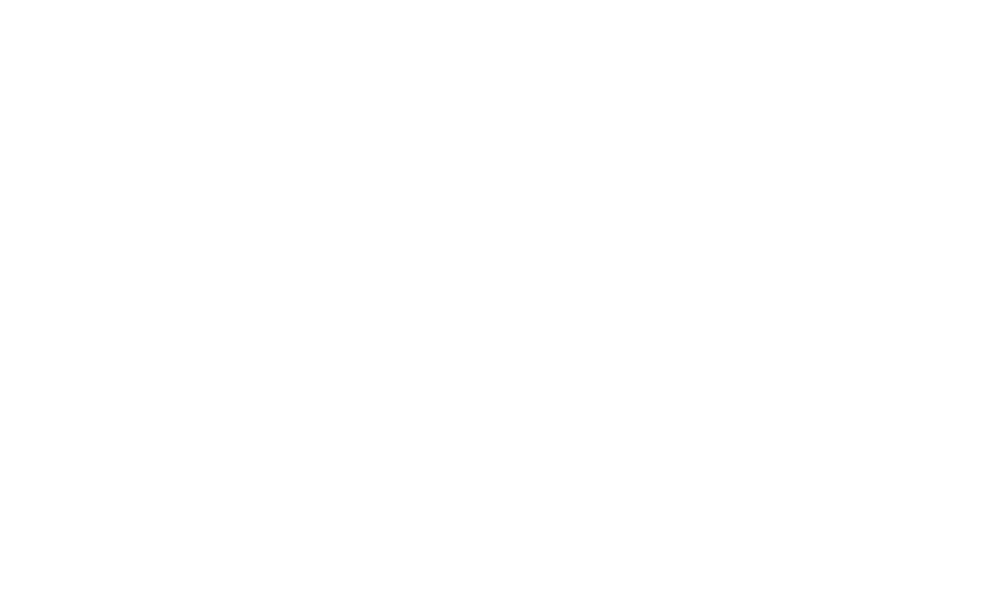
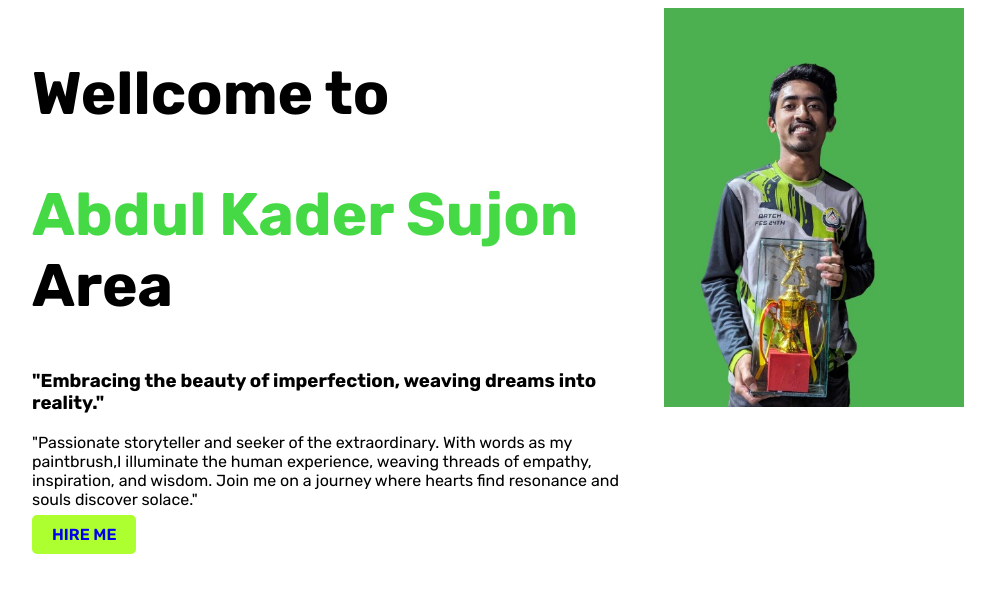
Before and after one commit to mdSUJON7/developer-portfolio, a plain HTML site: page index.html in a window 1280 px wide. Shown: the whole page, without its empty margins (6-1001 px from the left). Drawn offline with Linux system fonts and the light colour scheme.

Commit message:
portfolio

```diff
--- a/index.html
+++ b/index.html
@@ -1,12 +1,34 @@
 <!DOCTYPE html>
 <html lang="en">
+
 <head>
     <meta charset="UTF-8">
     <meta name="viewport" content="width=device-width, initial-scale=1.0">
     <title>sujon'portfolio</title>
+    <link rel="preconnect" href="https://fonts.googleapis.com">
+    <link rel="preconnect" href="https://fonts.gstatic.com" crossorigin>
+    <link href="https://fonts.googleapis.com/css2?family=Rubik:ital,wght@0,300..900;1,300..900&display=swap"
+        rel="stylesheet">
     <link rel="stylesheet" href="style.css">
 </head>
+
 <body>
+    <section>
+        <div class="height">
+            <h1>Wellcome to</h1>
+            <h1><span class="ball">Abdul Kader Sujon</span> Area</h1>
+            <h3>"Embracing the beauty of imperfection, weaving dreams into reality."</h3>
+            <p>"Passionate storyteller and seeker of the extraordinary. With words as my paintbrush,I illuminate the
+                human
+                experience, weaving threads of empathy, inspiration, and wisdom. Join me on a journey where hearts find
+                resonance and souls discover solace."</p>
+            <a class="button" target="_blank" href="https://www.linkedin.com/in/abdul-kader-sujon-044140265/">HIRE
+                ME</a>
+        </div>
+        <div class="height">
+            <img src="images/423766470_908921637386863_6147561528161155466_n-removebg-preview.jpg" alt="">
+        </div>
+    </section>
+</body>
 
-</body>
 </html>
--- a/style.css
+++ b/style.css
@@ -0,0 +1,32 @@
+body {
+    font-family: "Rubik", sans-serif;
+}
+
+h1 {
+    font-size: 60px
+}
+
+.ball {
+    color: rgb(69, 218, 69);
+}
+
+section {
+    display: flex;
+}
+
+.height {
+    width: 50%;
+    padding-left: 30px;
+}
+
+.height img {
+    width: 300px;
+}
+
+.button {
+    text-decoration: none;
+    background-color: greenyellow;
+    padding: 10px 20px;
+    border-radius: 5px;
+    font-weight: 600;
+}
```
Also changed, not shown: images/423766470_908921637386863_6147561528161155466_n-removebg-preview.jpg (added), images/dream-bg.png (added), images/exp-bg.png (added), images/jhankar.png (added), images/jhankar2.png (added), images/my-bg.png (added), images/my-bg2.png (added), images/top-banner.png (added), 7 other files.
